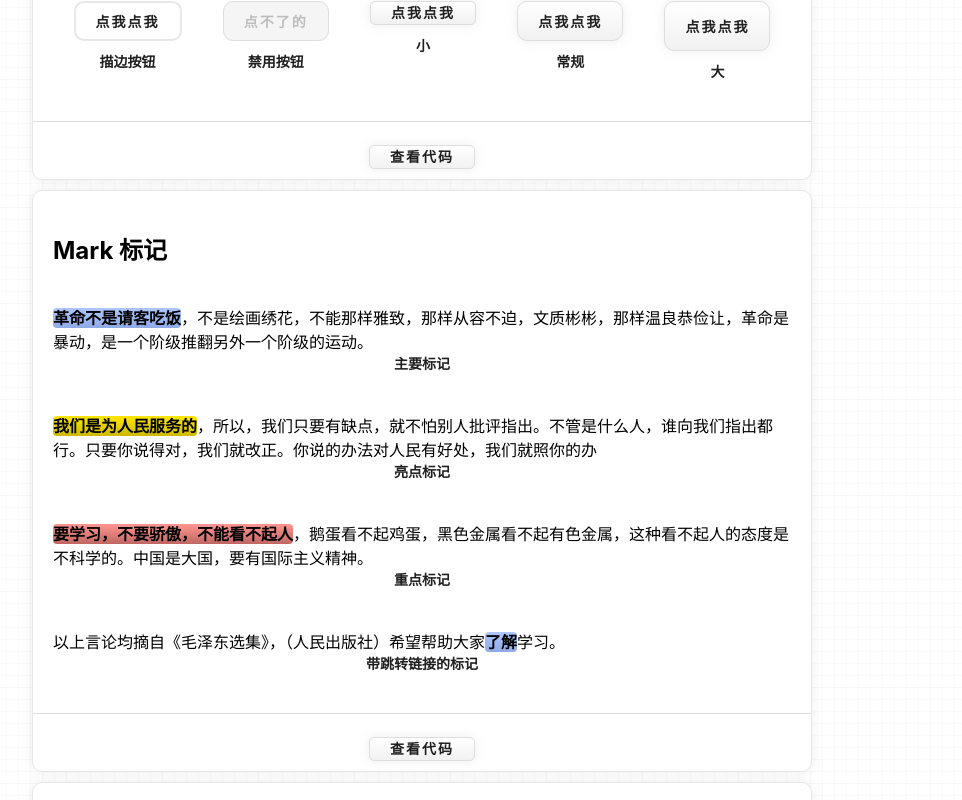
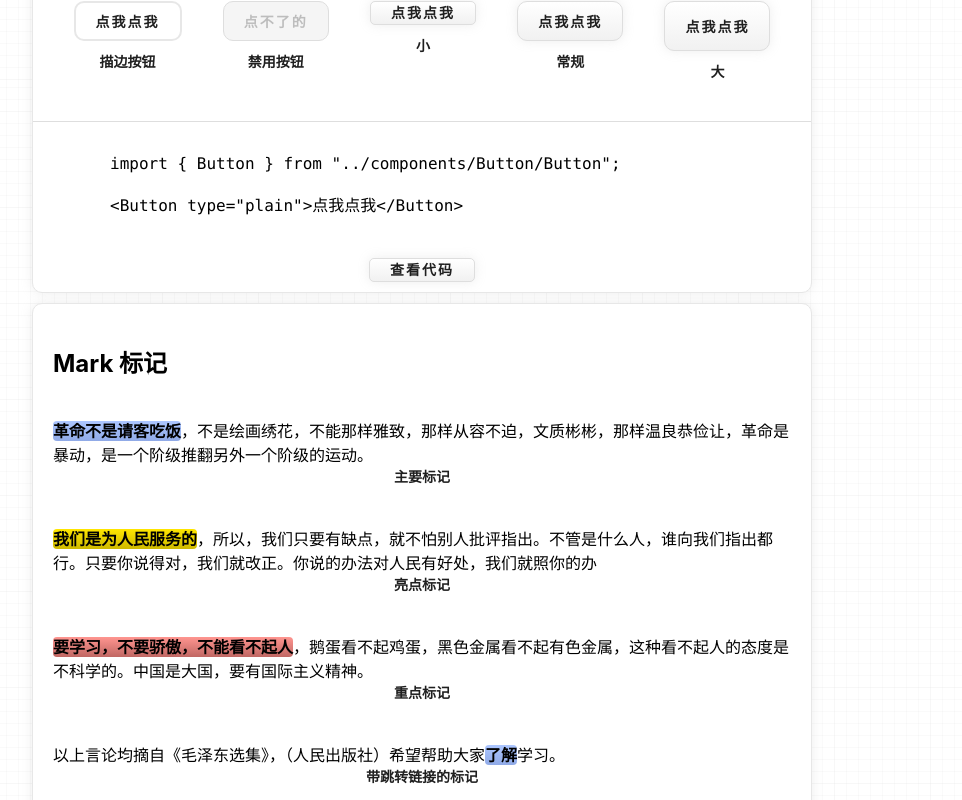
Before and after one commit to undefine4080/Wood-UI-React, a React (Vite) app: page / in a window 1280 px wide. Shown: the part 1520-2320 px from the top of the page, without its empty margins (318-1280 px from the left). Built offline with nearby package versions, Linux system fonts and the light colour scheme; a small style sheet from the web is missing.

Commit message:
feat：预览页面加入代码高亮展示

```diff
--- a/index.html
+++ b/index.html
@@ -6,6 +6,8 @@
     <link rel="icon" type="image/svg+xml" href="/logo.ico" />
     <meta name="viewport" content="width=device-width, initial-scale=1.0" />
     <title>Wood UI React</title>
+    <link rel="stylesheet" href="//cdn.jsdelivr.net/gh/highlightjs/cdn-release@10.1.1/build/styles/github.min.css">
+    <script src="//cdn.jsdelivr.net/gh/highlightjs/cdn-release@10.1.1/build/highlight.min.js"></script>
 </head>
 
 <body>
--- a/src/base/introComponent.tsx
+++ b/src/base/introComponent.tsx
@@ -1,8 +1,18 @@
+import { useEffect } from "react";
 import { Button } from "../components/Button/Button";
 
-export function IntroComponent ( props: any )
-{
+export function IntroComponent ( props: any ) {
     const { title, components, code, position } = props;
+    useEffect( () => {
+        document.querySelectorAll( "pre code" ).forEach( block => {
+            try {
+                hljs.highlightBlock( block );
+            } catch ( e ) {
+                console.log( e );
+            }
+        } );
+    }, [] );
+
     return (
         <article className="intro__container" id={ position }>
             <header>
@@ -10,8 +20,7 @@ export function IntroComponent ( props: any )
             </header>
 
             <section className="intro__main">
-                { components.map( ( item: any, index: number ) =>
-                {
+                { components.map( ( item: any, index: number ) => {
                     return (
                         <div className="intro__main--items"
                             key={ index }>
@@ -26,7 +35,7 @@ export function IntroComponent ( props: any )
 
             <section className="intro__code">
                 <pre>
-                    { code }
+                    <code>{ code }</code>
                 </pre>
 
                 <p className="intro__code--title"><Button type="plain" size="small">查看代码</Button></p>
--- a/src/introFragments/introButton.tsx
+++ b/src/introFragments/introButton.tsx
@@ -1,7 +1,7 @@
 import { IntroComponent } from "../base/introComponent";
 import { Button } from "../components/Button/Button";
-export default function ()
-{
+
+export default function () {
     const props = {
         title: 'Button 按钮',
         position: 'button',
@@ -47,8 +47,12 @@ export default function ()
                 info: '大'
             },
         ],
-        code: ''
+        code: `
+        import { Button } from "../components/Button/Button";
+
+        <Button type="plain">点我点我</Button>
+        `
     };
 
     return <IntroComponent { ...props } />;
-}
+};
```
Lines whose indentation alone changed are shown as unchanged.
